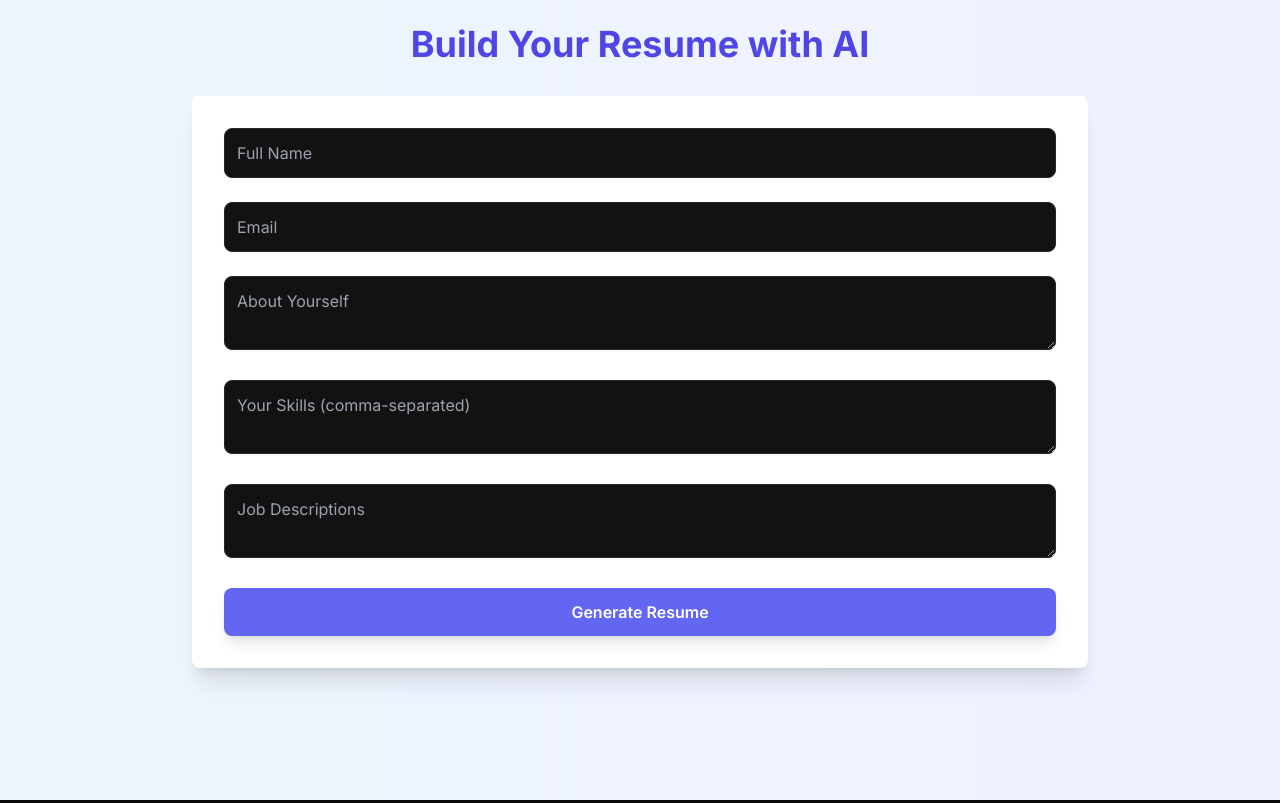
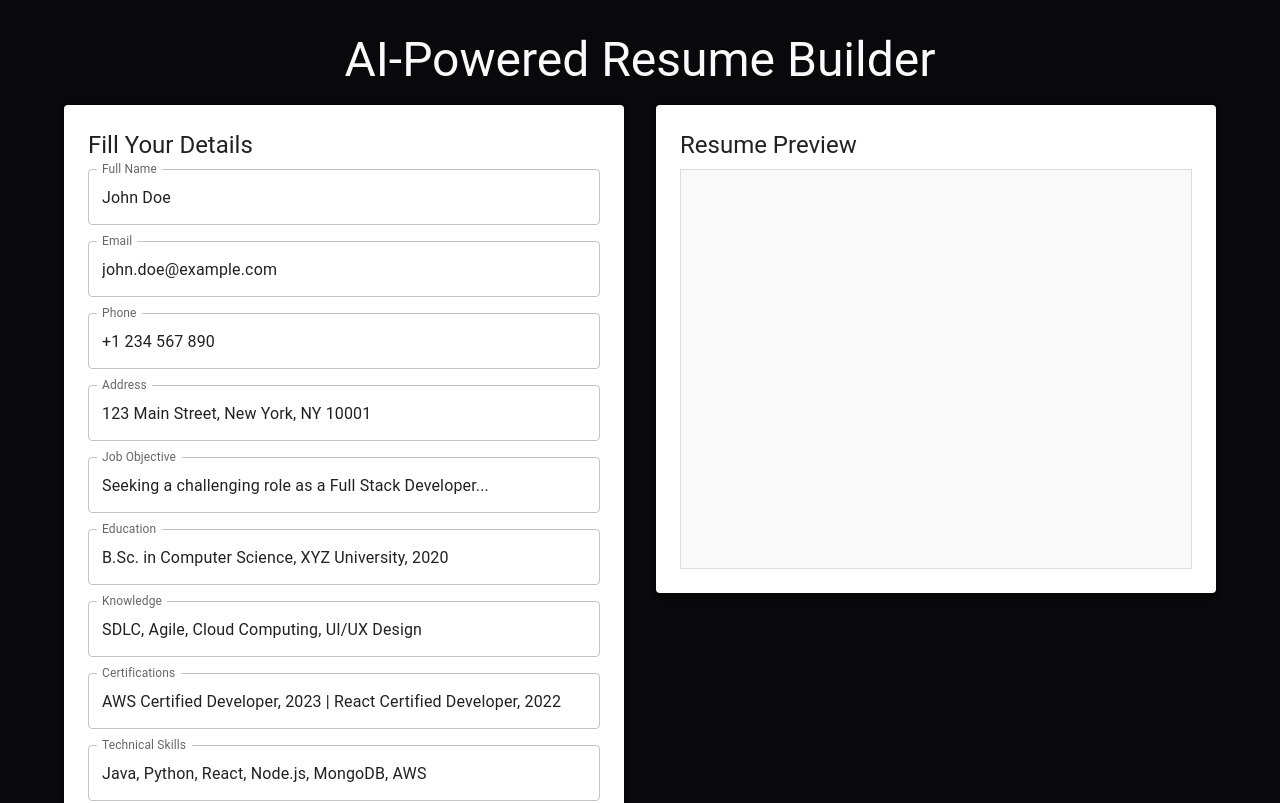
Before and after one commit to shivshankar9/pos, a Next.js app: page /build-resume in a window 1280 px wide. Shown: the top 803 px of the page. Built offline with nearby package versions, Linux system fonts and the light colour scheme.

Commit message:
Update page.tsx

```diff
--- a/app/build-resume/page.tsx
+++ b/app/build-resume/page.tsx
@@ -1,170 +1,138 @@
-"use client";
-
-import { useState } from "react";
+"use client"
+import React, { useState } from "react";
+import { Container, Grid, TextField, Button, Paper, Typography, Box } from "@mui/material";
 import jsPDF from "jspdf";
 
-const predefinedTemplates = [
-  `Template 1:
-  Name: {{name}}
-  Email: {{email}}
-  About: {{about}}
-  Skills: {{skills}}
-  Job Descriptions: {{jobDescriptions}}`,
-  `Template 2:
-  Name: {{name}}
-  Email: {{email}}
-  Professional Summary: {{about}}
-  Core Skills: {{skills}}
-  Work Experience: {{jobDescriptions}}`,
-];
+const ResumeBuilder = () => {
+  const [formData, setFormData] = useState({
+    fullName: "John Doe",
+    email: "john.doe@example.com",
+    phone: "+1 234 567 890",
+    address: "123 Main Street, New York, NY 10001",
+    jobObjective: "Seeking a challenging role as a Full Stack Developer...",
+    education: "B.Sc. in Computer Science, XYZ University, 2020",
+    knowledge: "SDLC, Agile, Cloud Computing, UI/UX Design",
+    certifications: "AWS Certified Developer, 2023 | React Certified Developer, 2022",
+    technicalSkills: "Java, Python, React, Node.js, MongoDB, AWS",
+    profileSummary: "Proven expertise in full-stack development...",
+    experience: "Software Engineer at ABC Corp (2020-Present)...",
+    projects: "E-Commerce Platform | Chatbot System | Weather App",
+    personalDetails: "DOB: Jan 1, 1995 | Languages: English, Spanish",
+  });
 
-interface UserDetails {
-  fullName: string;
-  email: string;
-  about: string;
-  skills: string;
-  jobDescriptions: string;
-}
+  const [resumePreview, setResumePreview] = useState("");
 
-interface Job {
-  role: string;
-  company: string;
-  location: string;
-}
-
-const generateResume = (template: string, userDetails: UserDetails, jobs: Job[]): string => {
-  let resume = template;
-  resume = resume.replace("{{name}}", userDetails.fullName || "N/A");
-  resume = resume.replace("{{email}}", userDetails.email || "N/A");
-  resume = resume.replace("{{about}}", userDetails.about || "N/A");
-
-  const skills = userDetails.skills
-    ? userDetails.skills.split(",").join(", ")
-    : "N/A";
-  resume = resume.replace("{{skills}}", skills);
-
-  const jobDescriptions =
-    jobs.length > 0
-      ? jobs
-          .map((job) => `${job.role} at ${job.company}\n${job.location}`)
-          .join("\n\n")
-      : "N/A";
-  resume = resume.replace("{{jobDescriptions}}", jobDescriptions);
-
-  return resume;
+  const handleInputChange = (e) => {
+    const { name, value } = e.target;
+    setFormData((prev) => ({ ...prev, [name]: value }));
   };
 
-const BuildResumePage = () => {
-  const [userDetails, setUserDetails] = useState<UserDetails>({
-    fullName: "",
-    email: "",
-    about: "",
-    skills: "",
-    jobDescriptions: "",
-  });
-  const [resume, setResume] = useState<string>("");
-
-  const handleGenerateResume = () => {
-    const template = predefinedTemplates[0]; // Select a template
-    const resumeContent = generateResume(template, userDetails, []);
-    setResume(resumeContent);
+  const generateResumePreview = () => {
+    const preview = `
+      <div style="font-family: Arial, sans-serif; line-height: 1.6;">
+        <h1 style="text-align: center; color: #333;">${formData.fullName}</h1>
+        <p style="text-align: center; color: #555;">
+          ${formData.email} | ${formData.phone} | ${formData.address}
+        </p>
+        <hr style="border: 1px solid #ddd; margin: 20px 0;" />
+        <h2 style="color: #333;">Job Objective</h2>
+        <p>${formData.jobObjective}</p>
+        <h2 style="color: #333;">Education</h2>
+        <p>${formData.education}</p>
+        <h2 style="color: #333;">Knowledge Purview</h2>
+        <p>${formData.knowledge}</p>
+        <h2 style="color: #333;">Certifications</h2>
+        <p>${formData.certifications}</p>
+        <h2 style="color: #333;">Technical Skills</h2>
+        <p>${formData.technicalSkills}</p>
+        <h2 style="color: #333;">Profile Summary</h2>
+        <p>${formData.profileSummary}</p>
+        <h2 style="color: #333;">Experience</h2>
+        <p>${formData.experience}</p>
+        <h2 style="color: #333;">Projects</h2>
+        <p>${formData.projects}</p>
+        <h2 style="color: #333;">Personal Details</h2>
+        <p>${formData.personalDetails}</p>
+      </div>
+    `;
+    setResumePreview(preview);
   };
 
-  const handleDownloadResume = () => {
-    if (resume) {
+  const downloadPDF = () => {
     const doc = new jsPDF();
-      const lines = doc.splitTextToSize(resume, 180);
-      doc.text(lines, 10, 10);
+    doc.html(resumePreview, {
+      callback: (doc) => {
         doc.save("resume.pdf");
-    } else {
-      alert("No resume content available to download.");
-    }
+      },
+      x: 10,
+      y: 10,
+    });
   };
 
   return (
-    <div className="min-h-screen bg-gradient-to-r from-blue-50 to-indigo-50 p-6 flex flex-col items-center">
-      <h1 className="text-4xl font-bold mb-8 text-indigo-600 text-center">
-        Build Your Resume with AI
-      </h1>
-      <div className="max-w-4xl w-full">
-        <form className="bg-white p-8 rounded-lg shadow-xl space-y-6">
-          <input
-            type="text"
-            placeholder="Full Name"
-            value={userDetails.fullName}
-            onChange={(e) =>
-              setUserDetails({ ...userDetails, fullName: e.target.value })
-            }
-            className="w-full p-3 border rounded-lg shadow-sm focus:outline-none focus:ring-2 focus:ring-indigo-400"
-            required
+    <Container maxWidth="lg" sx={{ mt: 4, mb: 4 }}>
+      <Typography variant="h3" align="center" gutterBottom>
+        AI-Powered Resume Builder
+      </Typography>
+      <Grid container spacing={4}>
+        {/* Form Section */}
+        <Grid item xs={12} md={6}>
+          <Paper elevation={3} sx={{ p: 3 }}>
+            <Typography variant="h5" gutterBottom>
+              Fill Your Details
+            </Typography>
+            {Object.keys(formData).map((key) => (
+              <TextField
+                key={key}
+                name={key}
+                label={key.replace(/([A-Z])/g, " $1").replace(/^./, (str) => str.toUpperCase())}
+                value={formData[key]}
+                onChange={handleInputChange}
+                fullWidth
+                multiline
+                sx={{ mb: 2 }}
               />
-          <input
-            type="email"
-            placeholder="Email"
-            value={userDetails.email}
-            onChange={(e) =>
-              setUserDetails({ ...userDetails, email: e.target.value })
-            }
-            className="w-full p-3 border rounded-lg shadow-sm focus:outline-none focus:ring-2 focus:ring-indigo-400"
-            required
-          />
-          <textarea
-            placeholder="About Yourself"
-            value={userDetails.about}
-            onChange={(e) =>
-              setUserDetails({ ...userDetails, about: e.target.value })
-            }
-            className="w-full p-3 border rounded-lg shadow-sm focus:outline-none focus:ring-2 focus:ring-indigo-400"
-            required
-          ></textarea>
-          <textarea
-            placeholder="Your Skills (comma-separated)"
-            value={userDetails.skills}
-            onChange={(e) =>
-              setUserDetails({ ...userDetails, skills: e.target.value })
-            }
-            className="w-full p-3 border rounded-lg shadow-sm focus:outline-none focus:ring-2 focus:ring-indigo-400"
-            required
-          ></textarea>
-          <textarea
-            placeholder="Job Descriptions"
-            value={userDetails.jobDescriptions}
-            onChange={(e) =>
-              setUserDetails({
-                ...userDetails,
-                jobDescriptions: e.target.value,
-              })
-            }
-            className="w-full p-3 border rounded-lg shadow-sm focus:outline-none focus:ring-2 focus:ring-indigo-400"
-            required
-          ></textarea>
-          <button
-            type="button"
-            onClick={handleGenerateResume}
-            className="w-full py-3 bg-indigo-500 text-white font-semibold rounded-lg shadow-lg hover:bg-indigo-600 transition duration-300"
+            ))}
+            <Button
+              variant="contained"
+              color="primary"
+              fullWidth
+              onClick={generateResumePreview}
             >
               Generate Resume
-          </button>
-        </form>
-        {resume && (
-          <div className="mt-8 bg-white p-8 rounded-lg shadow-lg">
-            <h3 className="text-2xl font-bold mb-4 text-gray-800">
-              Generated Resume
-            </h3>
-            <pre className="whitespace-pre-wrap p-4 bg-gray-50 border rounded-lg text-gray-800">
-              {resume}
-            </pre>
-            <button
-              className="mt-4 py-3 px-6 bg-green-500 text-white font-semibold rounded-lg shadow-lg hover:bg-green-600 transition duration-300"
-              onClick={handleDownloadResume}
-            >
-              Download Resume
-            </button>
-          </div>
+            </Button>
+          </Paper>
+        </Grid>
+
+        {/* Resume Preview Section */}
+        <Grid item xs={12} md={6}>
+          <Paper elevation={3} sx={{ p: 3 }}>
+            <Typography variant="h5" gutterBottom>
+              Resume Preview
+            </Typography>
+            <Box
+              dangerouslySetInnerHTML={{ __html: resumePreview }}
+              sx={{
+                border: "1px solid #ddd",
+                padding: 2,
+                minHeight: "400px",
+                fontFamily: "Arial, sans-serif",
+                lineHeight: 1.6,
+                backgroundColor: "#f9f9f9",
+              }}
+            />
+            {resumePreview && (
+              <Box sx={{ mt: 3 }}>
+                <Button variant="contained" color="success" onClick={downloadPDF} fullWidth>
+                  Download PDF
+                </Button>
+              </Box>
             )}
-      </div>
-    </div>
+          </Paper>
+        </Grid>
+      </Grid>
+    </Container>
   );
 };
 
-export default BuildResumePage;
+export default ResumeBuilder;
```
Lines whose indentation alone changed are shown as unchanged.
